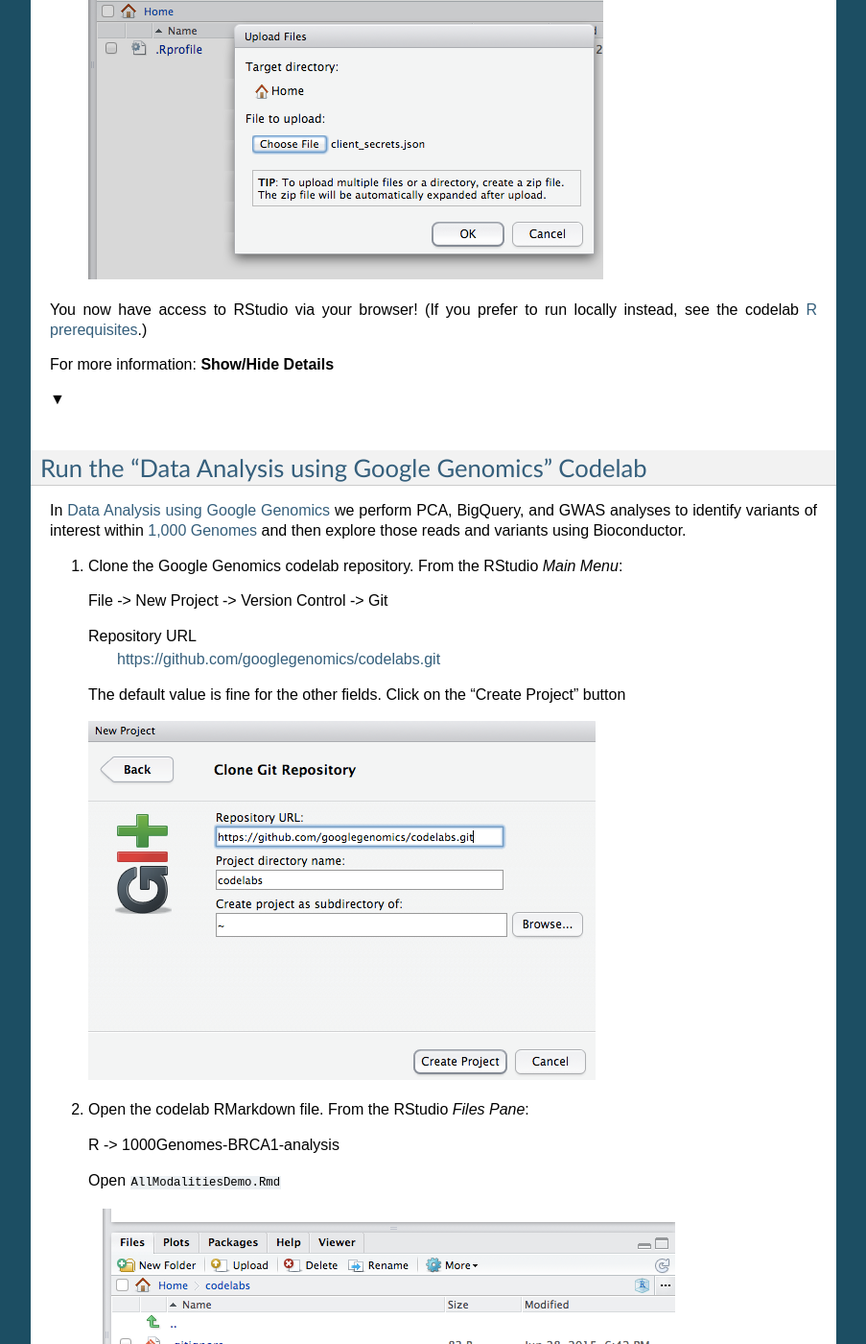
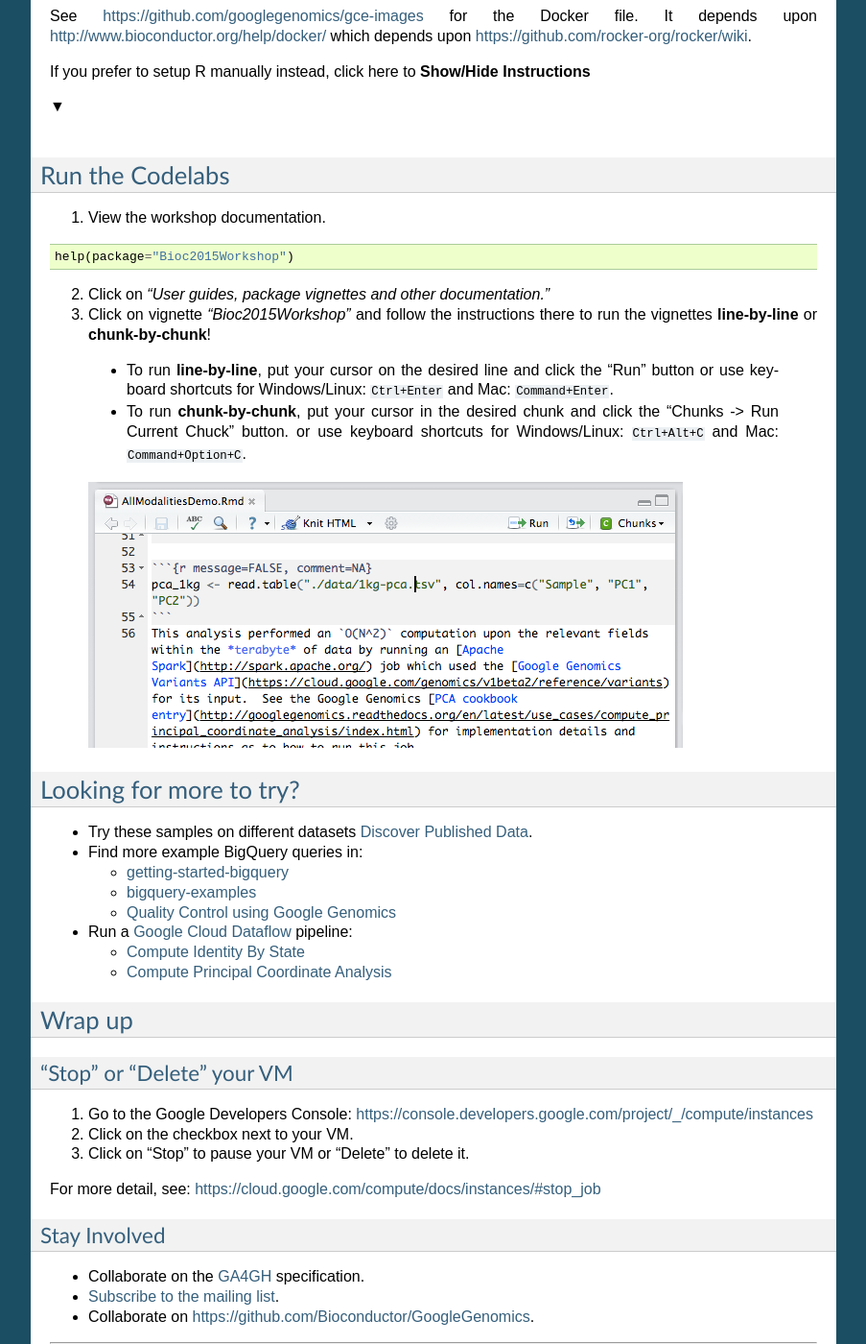
Before and after one commit to googlegenomics/readthedocs, a Sphinx documentation site: the page built from docs/source/workshops/bioc-2015.rst, in a window 1280 px wide and 1400 px high, scrolled down 2130 px. Shown: the whole window at 96% size, without its empty margins (198-1101 px from the left). Built offline with Sphinx 7.4.7, drawn with Linux system fonts in a browser that asks for light colours; some of the changed text lies outside the part shown.

Commit message:
Simplify instructions.
* use new packaged version of workshop vignettes
* remove setup for dataflow pipelines

```diff
--- a/docs/source/conf.py
+++ b/docs/source/conf.py
@@ -128,6 +128,10 @@
 .. _googlegenomics github organization: https://github.com/googlegenomics
 .. _Contact us: google-genomics-contact@googlegroups.com
 
+.. ### Google Guide Links
+.. _Google Developers Console Guide: https://developers.google.com/console/help/new/
+.. _Google Identity Platform Guide: https://developers.google.com/identity/protocols/OAuth2
+
 .. ### Google Product Links
 .. _Google BigQuery: https://cloud.google.com/bigquery/
 .. _Google Cloud Dataflow: https://cloud.google.com/dataflow/
@@ -135,6 +139,9 @@
 .. _Google Compute Engine: https://cloud.google.com/compute/
 .. _Google Developers Console: https://console.developers.google.com/
 .. _Google Genomics: https://cloud.google.com/genomics/
+
+.. ### Deep links into the Developers Console
+.. _Project List: https://console.developers.google.com/project
 
 .. ### Deep links into cloud.google.com documentation
 .. _Google Genomics Tools: https://cloud.google.com/genomics/install-genomics-tools
@@ -166,6 +173,8 @@
 .. _Data Analysis using Google Genomics: https://github.com/googlegenomics/codelabs/tree/master/R/1000Genomes-BRCA1-analysis
 .. _Quality Control using Google Genomics: https://github.com/googlegenomics/codelabs/tree/master/R/PlatinumGenomes-QC
 .. _BiocDockerOnGCE launch script: https://raw.githubusercontent.com/googlegenomics/gce-images/master/launch-scripts/bioconductorRStudioGCE.sh
+.. _getting-started-bigquery: https://github.com/googlegenomics/getting-started-bigquery
+.. _bigquery-examples: https://github.com/googlegenomics/bigquery-examples
 
 .. ### R package links
 .. _VariantAnnotation: http://bioconductor.org/packages/release/bioc/html/VariantAnnotation.html
--- a/docs/source/includes/gcloud_compute_configure.rst
+++ b/docs/source/includes/gcloud_compute_configure.rst
@@ -1,4 +1,4 @@
-(1) Set your default project ID.  *Note: Project ID is not the same as project name.  You can view your project ID on the overview page of the* `Google Developers Console`_.
+(1) Set your default project ID.  *Note: Project ID is not the same as project name.  You can view your project ID on the* `Project List`_  *page of the Developers Console.*
 
   ``gcloud config set project YOUR-PROJECT-ID``
 
--- a/docs/source/includes/r_workbench_details.rst
+++ b/docs/source/includes/r_workbench_details.rst
@@ -1,4 +1,6 @@
-If you would also like a shell prompt, ssh to the instance and:
+If you would also like a shell prompt, use the `Google Developers Console`_ to ssh to the instance and:
+
+**TODO: where to find ssh in developers console**
 
 .. code:: bash
 
@@ -15,8 +17,10 @@
 
 To run on a larger machine ... *more here*
 
-To attach a data disk ... *more here*
+See https://github.com/googlegenomics/gce-images for the Docker file.  It depends upon http://www.bioconductor.org/help/docker/ which depends upon https://github.com/rocker-org/rocker/wiki
 
 To save changes to your docker image ... *more here*
+https://github.com/rocker-org/rocker/wiki/How-to-save-data
 
-See https://github.com/googlegenomics/gce-images for the Docker file.
+To attach a data disk ... *more here*
+https://github.com/rocker-org/rocker/wiki/Sharing-files-with-host-machine
--- a/docs/source/includes/r_workbench_setup.rst
+++ b/docs/source/includes/r_workbench_setup.rst
@@ -1,6 +1,6 @@
 .. sidebar:: Details
 
-  This script will create virtual machine on Google Cloud Platform with a locked down network (only SSH port 22 open).  Your local machine will securely connect to the VM via an ssh tunnel.
+  This script will create a virtual machine on Google Cloud Platform with a locked down network (only SSH port 22 open).  Your local machine will securely connect to the VM via an ssh tunnel.
 
   This script is idempotent - you can re-run it and it will pick up where it last left off (e.g., to reconnect to a preexisting Google Compute Engine instance running Bioconductor).
 
@@ -19,8 +19,3 @@
 
   password
     rstudio
-
-(4) Upload ``client_secrets.json``. From the RStudio *Files Pane* click on the "Upload" button.
-
-  .. image:: /_static/upload_client_secrets.png
-    :alt: Upload Client Secrets
--- /dev/null
+++ b/docs/source/includes/r_workbench_upload.rst
@@ -0,0 +1,5 @@
+Upload ``client_secrets.json``. From the RStudio *Files Pane* click on the "Upload" button.
+
+.. image:: /_static/upload_client_secrets.png
+
+  :alt: Upload Client Secrets
--- a/docs/source/workshops/bioc-2015.rst
+++ b/docs/source/workshops/bioc-2015.rst
@@ -45,114 +32,87 @@
 Configure gcloud compute
 ^^^^^^^^^^^^^^^^^^^^^^^^
 
-.. container:: toggle
-
-    .. container:: header
-
-        There are a few steps to do this.  Click here to **Show/Hide Instructions**
-
-    .. container:: content
-
-      .. include:: /includes/gcloud_compute_configure.rst
+.. include:: /includes/gcloud_compute_configure.rst
 
 Spin up a Google Compute Engine Instance running Bioconductor
 -------------------------------------------------------------
 
-This codelab can be run from anywhere.  All the heavy lifting is happening in the cloud regardless of where R is running.  But if you like, you can run the whole darn thing in the cloud.
+This codelab `can be run from anywhere <https://github.com/googlegenomics/bioconductor-workshop-r>`_.  All the heavy lifting is happening in the cloud regardless of where R is running.  But if you like, you can run the whole darn thing in the cloud.
 
 Bioconductor maintains Docker images with R, Bioconductor packages, and RStudio Server all ready to go!  Its a great way to set up your R environment quickly and start working.  The instructions are below but if you want to learn more, see http://www.bioconductor.org/help/docker/.
 
 .. include:: /includes/r_workbench_setup.rst
 
-You now have access to RStudio via your browser!  (If you prefer to run locally instead, see the codelab `R prerequisites <https://github.com/googlegenomics/codelabs/tree/master/R>`_.)
+You now have access to RStudio via your browser!
+
+See https://github.com/googlegenomics/gce-images for the Docker file.  It depends upon http://www.bioconductor.org/help/docker/ which depends upon https://github.com/rocker-org/rocker/wiki.
 
 .. container:: toggle
 
     .. container:: header
 
-        For more information: **Show/Hide Details**
+        If you prefer to setup R manually instead, click here to **Show/Hide Instructions**
 
     .. container:: content
 
-      .. include:: /includes/r_workbench_details.rst
+      .. code::
 
-Run the "Data Analysis using Google Genomics" Codelab
+        source("http://bioconductor.org/biocLite.R") # installs BiocInstaller
+        useDevel() # specifies to use bioc-devel (3.2)
+        biocLite("devtools") # needed for the special use of biocLite() below
+        biocLite("googlegenomics/bioconductor-workshop-r", build_vignettes=TRUE, dependencies=TRUE)
+
+Run the Codelabs
 ------------------------------------------------------
 
-In `Data Analysis using Google Genomics`_ we perform PCA, BigQuery, and GWAS analyses to identify variants of interest within :doc:`/use_cases/discover_public_data/1000_genomes` and then explore those reads and variants using Bioconductor.
+(1) View the workshop documentation.
 
-(1) Clone the Google Genomics codelab repository.  From the RStudio *Main Menu*:
+.. code::
 
-  File -> New Project -> Version Control -> Git
+  help(package="Bioc2015Workshop")
 
-  Repository URL
-    https://github.com/googlegenomics/codelabs.git
+(2) Click on *"User guides, package vignettes and other documentation."*
 
-  The default value is fine for the other fields.  Click on the "Create Project" button
+(3) Click on vignette *"Bioc2015Workshop"* and follow the instructions there to run the vignettes **line-by-line** or **chunk-by-chunk**!
 
-  .. image:: /_static/create_git_project.png
-    :alt: Create Git Project Dialog
+  * To run **line-by-line**, put your cursor on the desired line  and click the "Run" button or use keyboard shortcuts for Windows/Linux: ``Ctrl+Enter`` and Mac: ``Command+Enter``.
 
-(2) Open the codelab RMarkdown file.  From the RStudio *Files Pane*:
-
-  R -> 1000Genomes-BRCA1-analysis
-
-  Open ``AllModalitiesDemo.Rmd``
-
-  .. image:: /_static/open_rmarkdown.png
-    :alt: Navigate to RMarkdown
-
-(3) Set your current working directory.  From the RStudio *Files Pane*:
-
-  More -> Set As Working Directory
-
-  .. image:: /_static/set_working_directory.png
-    :alt: Set Working Directory
-
-(4) Start running `AllModalitiesDemo.Rmd <https://github.com/googlegenomics/codelabs/blob/master/R/1000Genomes-BRCA1-analysis/AllModalitiesDemo.Rmd>`_ line by line or chunk by chunk!
-
-  * To run line-by-line, put your cursor on the desired line  and click the "Run" button or use keyboard shortcuts for Windows/Linux: ``Ctrl+Enter`` and Mac: ``Command+Enter``.
-
-  * To run chunk-by-chunk, put your cursor in the desired chunk and click the "Chunks -> Run Current Chuck" button. or use keyboard shortcuts for Windows/Linux: ``Ctrl+Alt+C`` and Mac: ``Command+Option+C``.
-
-  * You can view the rendered analysis here `AllModalitiesDemo.md <https://github.com/googlegenomics/codelabs/blob/master/R/1000Genomes-BRCA1-analysis/AllModalitiesDemo.md>`_.
+  * To run **chunk-by-chunk**, put your cursor in the desired chunk and click the "Chunks -> Run Current Chuck" button. or use keyboard shortcuts for Windows/Linux: ``Ctrl+Alt+C`` and Mac: ``Command+Option+C``.
 
   .. image:: /_static/run_rmarkdown.png
     :alt: Run Rmarkdown
 
-Run the "Quality Control using Google Genomics" Codelab
---------------------------------------------------------
+Looking for more to try?
+-----------------
+* Try these samples on different datasets :doc:`/use_cases/discover_public_data/index`.
+* Find more example BigQuery queries in:
 
-In `Quality Control using Google Genomics`_ we perform common quality control checks such as singleton rate, transition/transversion rate, and Hardy-Weinberg Equilibrium on the :doc:`/use_cases/discover_public_data/platinum_genomes` gVCF variants.
+  * `getting-started-bigquery`_
+  * `bigquery-examples`_
+  * `Quality Control using Google Genomics`_
 
-(1) Open the first codelab RMarkdown file.  From the RStudio *Files Pane*:
+* Run a `Google Cloud Dataflow`_ pipeline:
 
-  R -> PlatinumGenomes-QC
-
-  Open ``Data-Overview.Rmd``
-
-(2) Set your current working directory.  From the RStudio *Files Pane*:
-
-  More -> Set As Working Directory
-
-(3) Start running `Data-Overview.Rmd <https://github.com/googlegenomics/codelabs/blob/master/R/PlatinumGenomes-QC/Data-Overview.Rmd>`_ line by line or chunk by chunk!
-
-  You can view the rendered analysis here `Data-Overview.md <https://github.com/googlegenomics/codelabs/blob/master/R/PlatinumGenomes-QC/Data-Overview.md>`_.
-
-(4) There are three more parts to this codelab:
-
-  * `Part 2: Data Transformation <https://github.com/googlegenomics/codelabs/blob/master/R/PlatinumGenomes-QC/Data-Transformation.md>`_ just skim this - we use Dataflow to make the equivalent of a multi-sample VCF)
-  * `Part 3: Sample-Level QC <https://github.com/googlegenomics/codelabs/blob/master/R/PlatinumGenomes-QC/Sample-Level-QC.Rmd>`_
-  * `Part 4: Variant-Level QC <https://github.com/googlegenomics/codelabs/blob/master/R/PlatinumGenomes-QC/Variant-Level-QC.md>`_
+  * :doc:`/use_cases/compute_identity_by_state/index`
+  * :doc:`/use_cases/compute_principal_coordinate_analysis/1-way-pca`
 
 Wrap up
 -------------
 
-TODO: more here
+"Stop" or "Delete" your VM
+^^^^^^^^^^^^^^^^^^^^^^^^^^
 
-* see other published data
-* pointers to run spark/dataflow jobs
-* pointers to more BigQuery examples
-* "stop" your VM
-* collaborate on GA4GH specification
-* collaborate on https://github.com/Bioconductor/GoogleGenomics
+(1) Go to the Google Developers Console: https://console.developers.google.com/project/_/compute/instances
+
+(2) Click on the checkbox next to your VM.
+
+(3) Click on "Stop" to pause your VM or "Delete" to delete it.
+
+For more detail, see: https://cloud.google.com/compute/docs/instances/#stop_job
+
+Stay Involved
+^^^^^^^^^^^^^
+
+* Collaborate on the `GA4GH`_ specification.
+* :doc:`/mailinglist`.
+* Collaborate on https://github.com/Bioconductor/GoogleGenomics.
```
Also changed, not shown: other parts of docs/source/includes/gcloud_compute_configure.rst (+0 -4 lines), other parts of docs/source/workshops/bioc-2015.rst (+1 -14 lines).
